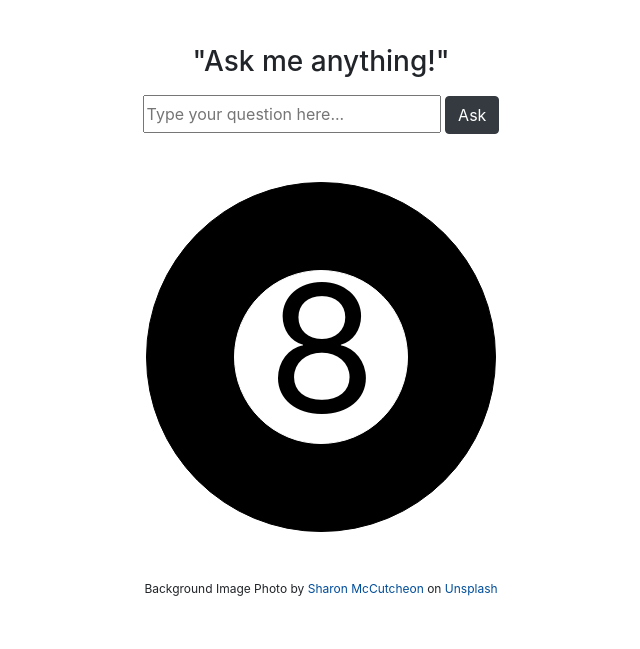
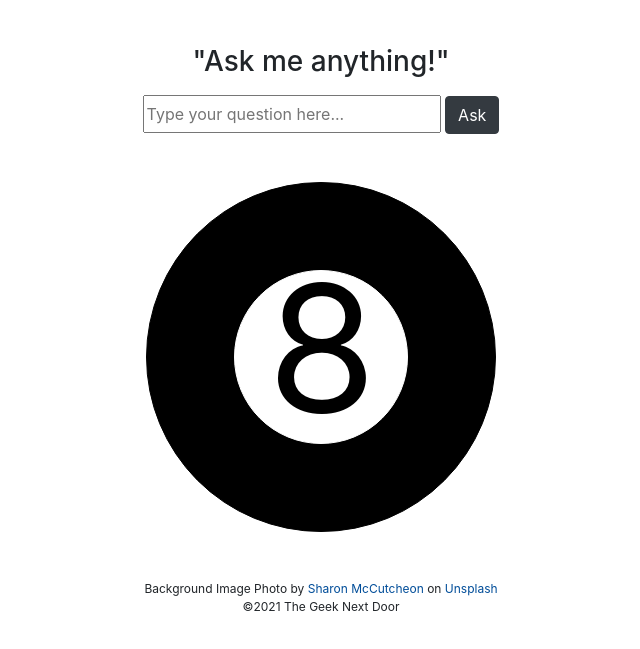
Before and after one commit to djlarj/magic8ball, a plain HTML site: page index.html in a window 1280 px wide. Shown: the part 99-748 px from the top of the page, without its empty margins (319-959 px from the left). Drawn offline with nearby package versions, Linux system fonts and the light colour scheme.

Commit message:
added copyright

```diff
--- a/index.html
+++ b/index.html
@@ -37,6 +37,7 @@
 
     <footer class="container text-center mt-5">
       Background Image Photo by <a class="link1" href="https://unsplash.com/@sharonmccutcheon?utm_source=unsplash&utm_medium=referral&utm_content=creditCopyText">Sharon McCutcheon</a> on <a class="link1" href="https://unsplash.com/s/photos/magic-8-ball?utm_source=unsplash&utm_medium=referral&utm_content=creditCopyText">Unsplash</a>
+      <p>©2021 The Geek Next Door</p>
     </footer>
 
     <!-- Option 1: jQuery and Bootstrap Bundle (includes Popper) -->
```
